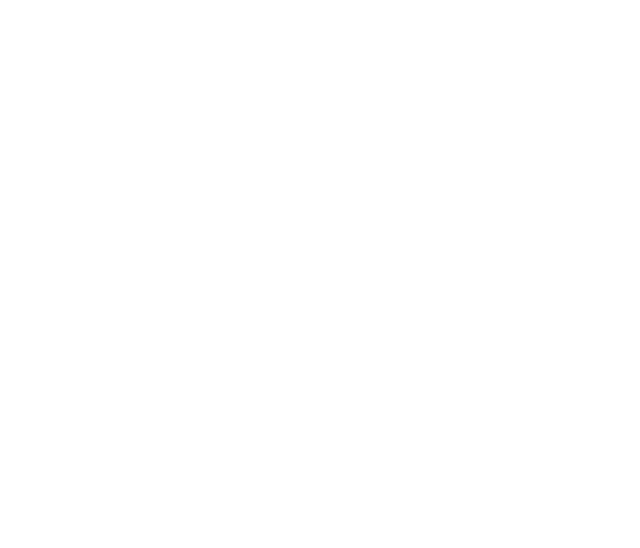
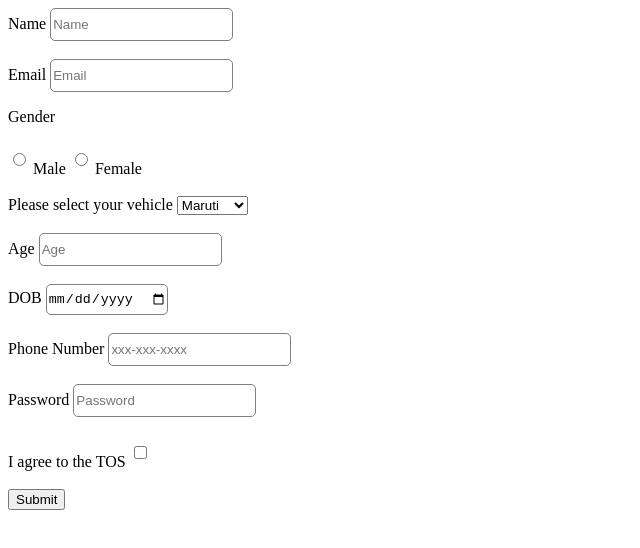
Before and after one commit to acciojob/signup-form-car-Varun612, a website: page main.html in a window 1280 px wide. Shown: the whole page, without its empty margins (0-640 px from the left). Drawn offline with Linux system fonts and the light colour scheme.

Commit message:
created a submission

```diff
--- a/main.html
+++ b/main.html
@@ -7,7 +7,43 @@
 </head>
 
 <body>
-	<!-- the entire body must be written by student -->
+	<form action="" method="post">
+		<label for="name">Name</label>
+		<input type="Text" required="Yes" id="name" placeholder="Name">
+		<br><br>
+		<label for="email">Email</label>
+		<input type="Email" required="Yes" id="email" placeholder="Email">
+		<br>
+		<p>Gender</p>
+		<input type="Radio" required="Yes" id="gender_m" value="Male" name="gender">
+		<label for="gender_m">Male</label>
+		<input type="Radio" required="Yes" id="gender_f" value="Female" name="gender">
+		<label for="gender_f">Female</label>
+		<br><br>
+		<label for="cars">Please select your vehicle</label>
+		<select type="Select" required="Yes" id="cars" placeholder="--Please choose an option--">
+		<option value="Maruti">Maruti</option>
+		<option value="Hyundai">Hyundai</option>
+		<option value="Zen">Zen</option>
+		</select>
+		<br><br>
+		<label for="age">Age</label>
+		<input type="Number" required="Yes" id="age" placeholder="Age">
+		<br><br>
+		<label for="dob">DOB</label>
+		<input type="Date" required="Yes" id="dob">
+		<br><br>
+		<label for="tel">Phone Number</label>
+		<input type="Tel" required="Yes" id="tel" placeholder="xxx-xxx-xxxx">
+		<br><br>
+		<label for="password">Password</label>
+		<input type="Password" required="Yes" id="password" placeholder="Password">
+		<br><br>
+		<label for="tos">I agree to the TOS</label>
+		<input type="Checkbox" required="Yes" id="tos">
+		<br><br>
+		<button type="submit">Submit</button>
+	</form>
     <script type="text/javascript" src="./script.js">
 </script>
 
--- a/styles.css
+++ b/styles.css
@@ -1,2 +1,6 @@
-
-/* Your CSS Code here. */
+form input {
+	border: solid  grey 1px;
+	border-radius: 5px;
+	height: 29px;
+	background-color: #whitesmoke;
+}
```
